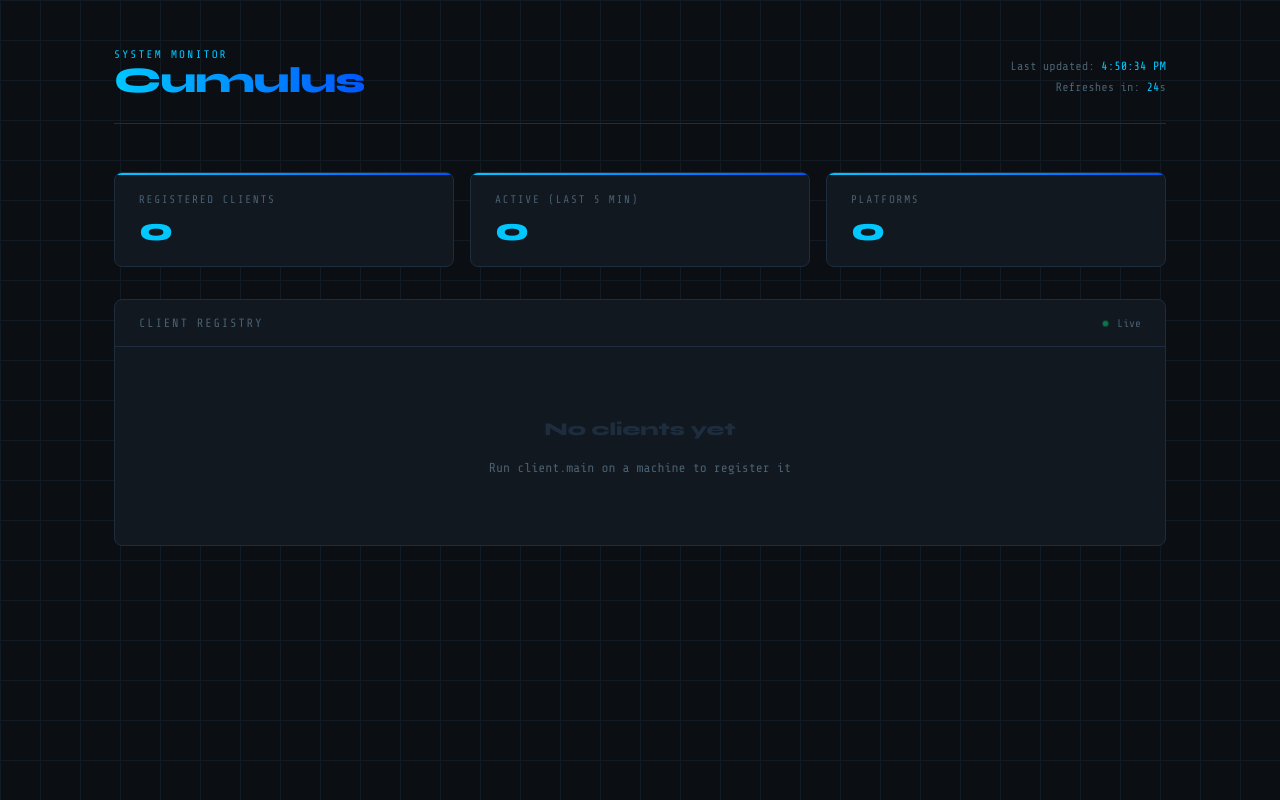
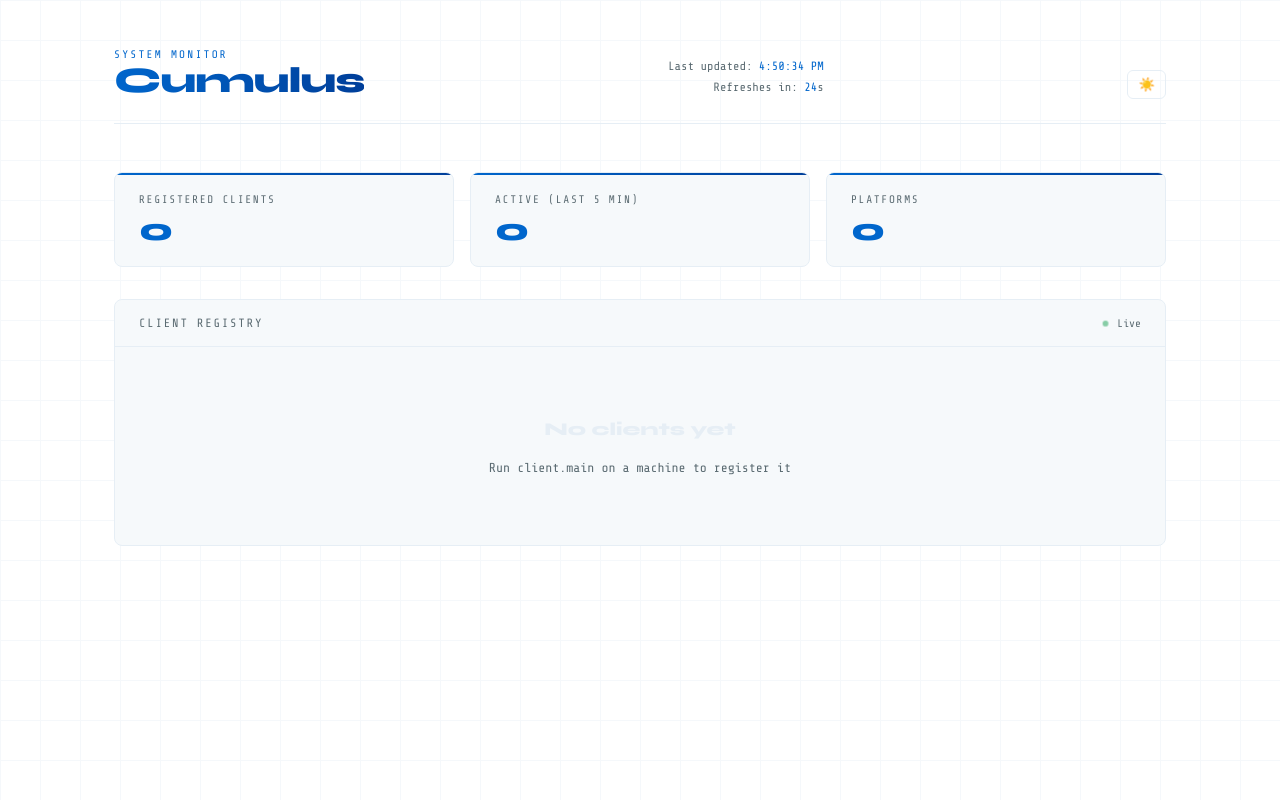
Before and after one commit to dstautberg/Cumulus, a FastAPI app: page / in a window 1280 px wide. Run offline with FastAPI, Linux system fonts and the light colour scheme; data that the repository does not hold is empty.

Commit message:
Added light/dark toggle to the web admin page.

```diff
--- a/admin/main.py
+++ b/admin/main.py
@@ -37,4 +37,5 @@ def api_clients():
 
 @app.get("/", response_class=HTMLResponse)
 def index():
-    return TEMPLATE_PATH.read_text()
+    # Read template with explicit UTF-8 to avoid platform default (cp1252) decode errors
+    return TEMPLATE_PATH.read_text(encoding='utf-8')
--- a/admin/templates/index.html
+++ b/admin/templates/index.html
@@ -17,6 +17,34 @@
       --text:     #d0e8f5;
       --mono:     'Share Tech Mono', monospace;
       --sans:     'Syne', sans-serif;
+    }
+
+    /* Light theme overrides (apply by adding .light to <html>) */
+    .light {
+      --bg:       #ffffff;
+      --surface:  #f6f9fb;
+      --border:   #e6eef5;
+      --accent:   #0066cc;
+      --accent2:  #003f9a;
+      --success:  #0a9a46;
+      --muted:    #5b6b72;
+      --text:     #0b1220;
+    }
+
+    /* When .light is not present, the :root dark variables are used (current defaults) */
+
+    /* Theme toggle button */
+    #theme-toggle {
+      background: transparent;
+      border: 1px solid var(--border);
+      color: var(--text);
+      padding: 6px 10px;
+      border-radius: 6px;
+      font-family: var(--mono);
+      cursor: pointer;
+      display: inline-flex;
+      align-items: center;
+      gap: 8px;
     }
 
     *, *::before, *::after { box-sizing: border-box; margin: 0; padding: 0; }
@@ -218,7 +246,6 @@
 
     .hostname {
       font-weight: 600;
-      color: #fff;
     }
 
     .badge {
@@ -277,6 +304,31 @@
   </style>
 </head>
 <body>
+  <script>
+    (function(){
+      const KEY = 'theme'; // 'light' | 'dark' | 'system'
+      const saved = localStorage.getItem(KEY);
+      function systemPref() {
+        return window.matchMedia('(prefers-color-scheme: dark)').matches ? 'dark' : 'light';
+      }
+      const theme = (saved === 'light' || saved === 'dark') ? saved : systemPref();
+      if (theme === 'light') document.documentElement.classList.add('light');
+      else document.documentElement.classList.remove('light');
+      // expose for later DOM script to update the button state
+      window.__CUMULUS_THEME = { key: KEY, saved };
+      // react to system changes only when user hasn't explicitly chosen
+      if (!saved) {
+        window.matchMedia('(prefers-color-scheme: dark)').addEventListener('change', e => {
+          const t = e.matches ? 'dark' : 'light';
+          if (!localStorage.getItem(KEY)) {
+            if (t === 'light') document.documentElement.classList.add('light');
+            else document.documentElement.classList.remove('light');
+          }
+        });
+      }
+    })();
+  </script>
+
   <div class="wrapper">
     <header>
       <div class="logo">
@@ -287,6 +339,7 @@
         <div>Last updated: <span id="last-updated">—</span></div>
         <div>Refreshes in: <span id="countdown">30</span>s</div>
       </div>
+      <button id="theme-toggle" aria-label="Toggle theme">🌓</button>
     </header>
 
     <div class="stats">
@@ -414,6 +467,22 @@
     }
 
     fetchClients();
+    // Theme toggle button handler
+    (function(){
+      const btn = document.getElementById('theme-toggle');
+      if (!btn) return;
+      const KEY = window.__CUMULUS_THEME?.key || 'theme';
+      function isLight() { return document.documentElement.classList.contains('light'); }
+      function applyBtn() { btn.textContent = isLight() ? '☀️' : '🌙'; }
+      applyBtn();
+      btn.addEventListener('click', () => {
+        const nextIsLight = !isLight();
+        document.documentElement.classList.toggle('light', nextIsLight);
+        localStorage.setItem(KEY, nextIsLight ? 'light' : 'dark');
+        applyBtn();
+      });
+    })();
+
     startCountdown();
   </script>
 </body>
```
